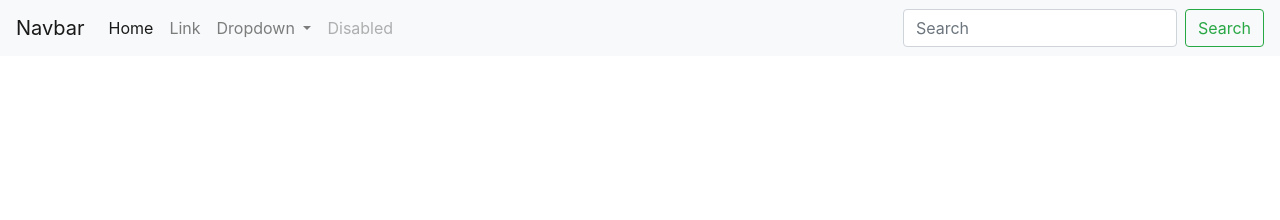
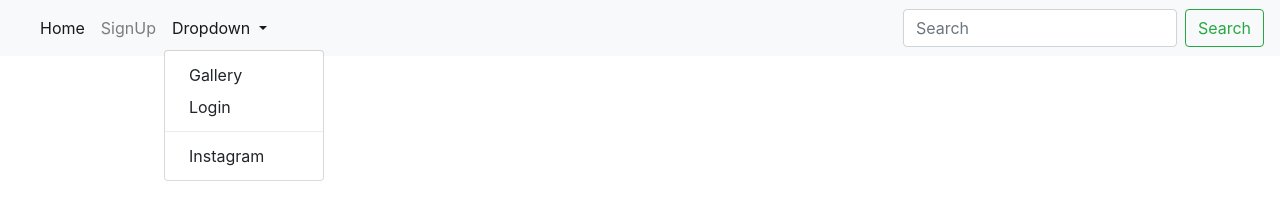
Before and after one commit to 3drock/navbar, a plain HTML site: page index.html in a window 1280 px wide. Drawn offline with nearby package versions, Linux system fonts and the light colour scheme.

Commit message:
Update index.html

```diff
--- a/index.html
+++ b/index.html
@@ -1,6 +1,4 @@
-<!doctype html>
-<html lang="en">
-  <head>
+<html lang="en"><head>
     <!-- Required meta tags -->
     <meta charset="utf-8">
     <meta name="viewport" content="width=device-width, initial-scale=1, shrink-to-fit=no">
@@ -8,11 +6,11 @@
     <!-- Bootstrap CSS -->
     <link rel="stylesheet" href="https://stackpath.bootstrapcdn.com/bootstrap/4.5.1/css/bootstrap.min.css" integrity="sha384-VCmXjywReHh4PwowAiWNagnWcLhlEJLA5buUprzK8rxFgeH0kww/aWY76TfkUoSX" crossorigin="anonymous">
 
-    <title>Hello, world!</title>
+    <title>ScriptBuddy!</title>
   </head>
   <body>
     <nav class="navbar navbar-expand-lg navbar-light bg-light">
-  <a class="navbar-brand" href="#">Navbar</a>
+  <a class="navbar-brand" href="#"></a>
   <button class="navbar-toggler" type="button" data-toggle="collapse" data-target="#navbarSupportedContent" aria-controls="navbarSupportedContent" aria-expanded="false" aria-label="Toggle navigation">
     <span class="navbar-toggler-icon"></span>
   </button>
@@ -23,21 +21,21 @@
         <a class="nav-link" href="#">Home <span class="sr-only">(current)</span></a>
       </li>
       <li class="nav-item">
-        <a class="nav-link" href="#">Link</a>
+        <a class="nav-link" href="#">SignUp</a>
       </li>
-      <li class="nav-item dropdown">
-        <a class="nav-link dropdown-toggle" href="#" id="navbarDropdown" role="button" data-toggle="dropdown" aria-haspopup="true" aria-expanded="false">
+      <li class="nav-item dropdown show">
+        <a class="nav-link dropdown-toggle" href="#" id="navbarDropdown" role="button" data-toggle="dropdown" aria-haspopup="true" aria-expanded="true">
           Dropdown
         </a>
-        <div class="dropdown-menu" aria-labelledby="navbarDropdown">
-          <a class="dropdown-item" href="#">Action</a>
-          <a class="dropdown-item" href="#">Another action</a>
+        <div class="dropdown-menu show" aria-labelledby="navbarDropdown">
+          <a class="dropdown-item" href="#">Gallery</a>
+          <a class="dropdown-item" href="#">Login</a>
           <div class="dropdown-divider"></div>
-          <a class="dropdown-item" href="#">Something else here</a>
+          <a class="dropdown-item" href="#">Instagram</a>
         </div>
       </li>
       <li class="nav-item">
-        <a class="nav-link disabled" href="#" tabindex="-1" aria-disabled="true">Disabled</a>
+        <a class="nav-link disabled" href="#" tabindex="-1" aria-disabled="true"></a>
       </li>
     </ul>
     <form class="form-inline my-2 my-lg-0">
@@ -52,5 +50,6 @@
     <script src="https://code.jquery.com/jquery-3.5.1.slim.min.js" integrity="sha384-DfXdz2htPH0lsSSs5nCTpuj/zy4C+OGpamoFVy38MVBnE+IbbVYUew+OrCXaRkfj" crossorigin="anonymous"></script>
     <script src="https://cdn.jsdelivr.net/npm/popper.js@1.16.1/dist/umd/popper.min.js" integrity="sha384-9/reFTGAW83EW2RDu2S0VKaIzap3H66lZH81PoYlFhbGU+6BZp6G7niu735Sk7lN" crossorigin="anonymous"></script>
     <script src="https://stackpath.bootstrapcdn.com/bootstrap/4.5.1/js/bootstrap.min.js" integrity="sha384-XEerZL0cuoUbHE4nZReLT7nx9gQrQreJekYhJD9WNWhH8nEW+0c5qq7aIo2Wl30J" crossorigin="anonymous"></script>
-  </body>
-</html>
+
+
+</body></html>
```
